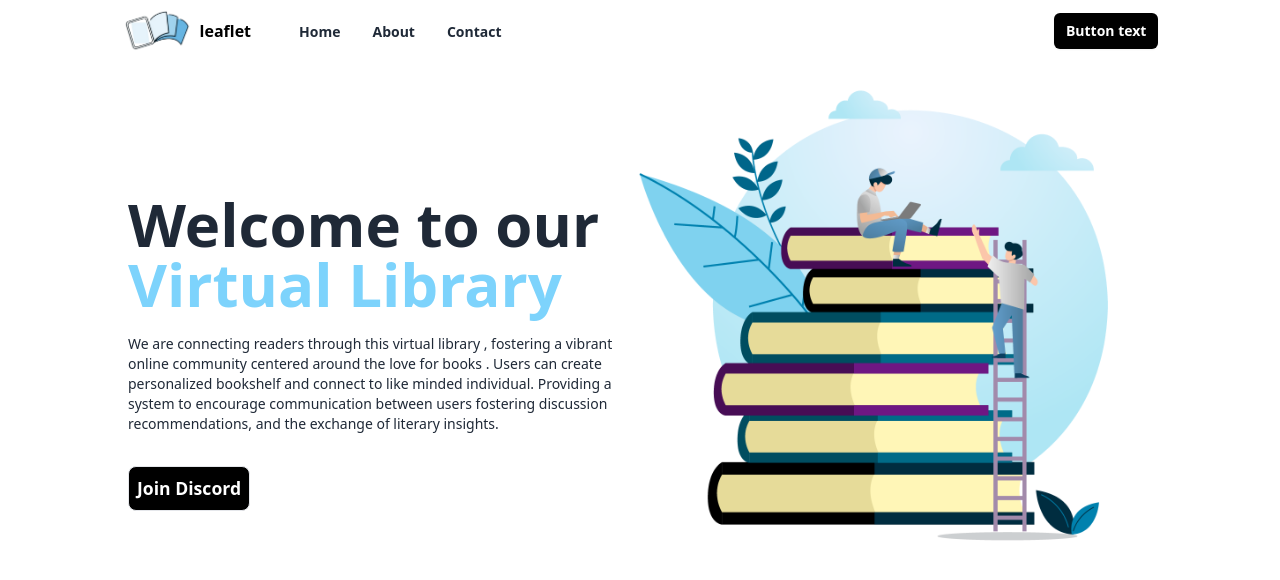
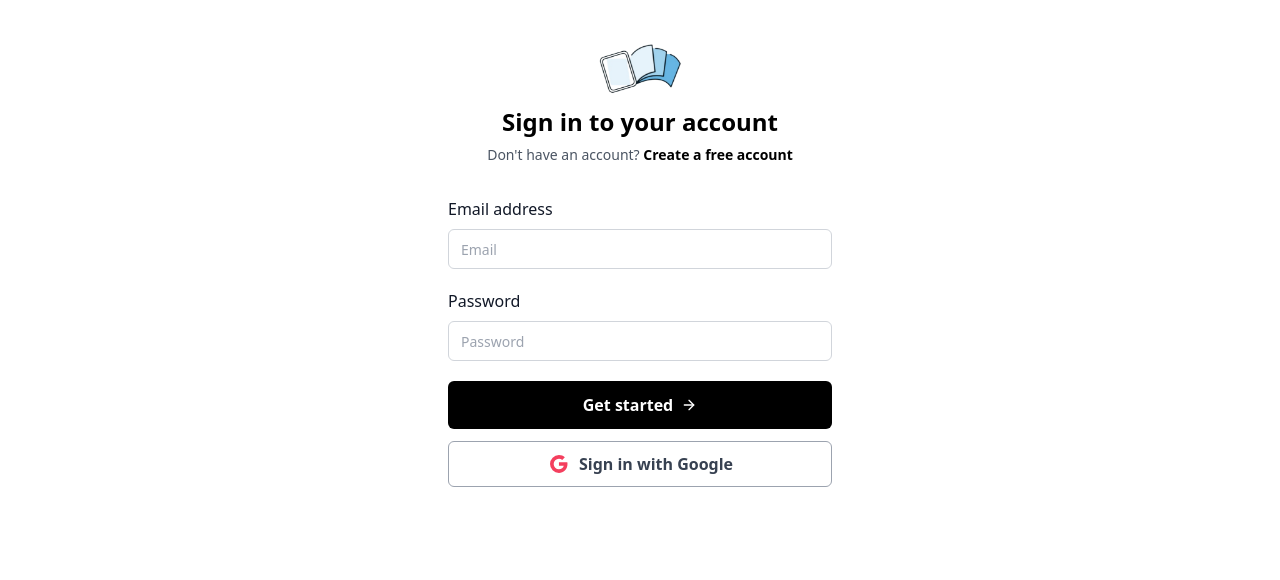
Before and after one commit to toffee-k21/leaflet, a React (Create React App) app: page / in a window 1280 px wide. Shown: the top 580 px of the page. Built offline with nearby package versions, Linux system fonts and the light colour scheme.

Commit message:
auth && validation

```diff
--- a/src/App.js
+++ b/src/App.js
@@ -13,11 +13,11 @@ function App() {
 const appRouter = createBrowserRouter([
   {
     path: "/",
-    element: <Home />,
+    element: <SignIn />,
   },
   {
-    path: "/sign",
-    element: <SignIn />,
+    path: "/Home",
+    element: <Home />,
   }]
 );
 
--- a/src/components/SignIn.js
+++ b/src/components/SignIn.js
@@ -1,11 +1,47 @@
-import React, { useState } from "react";
+import React, { useRef, useState } from "react";
 import leaflet from "../utils/img/leafletlogo.png";
+import {
+  createUserWithEmailAndPassword,
+  signInWithEmailAndPassword,
+} from "firebase/auth";
+import { auth } from "../utils/firebase";
+import { validate } from "../utils/validation";
 
 const SignIn = () => {
   const [isSignIn, setIsSignIn] = useState(true);
+  const email = useRef(null);
+  const name = useRef(null);
+  const password = useRef(null);
+
+  const [valid, setValid] = useState("");
+  const [err,setErr] = useState(null)
 
   const signhandler = () => {
     setIsSignIn(!isSignIn);
+  };
+
+  const handleSign = () => {
+    const validation = validate(email.current.value, password.current.value);
+    setValid(validation);
+    console.log(valid)
+
+    if (valid != null) return;
+
+    isSignIn
+      ? signInWithEmailAndPassword(
+          auth,
+          email.current.value,
+          password.current.value
+        )
+          .then((r) => console.log(r))
+          .catch((e) => setErr(e.message))
+      : createUserWithEmailAndPassword(
+          auth,
+          email.current.value,
+          password.current.value
+        )
+          .then((r) => console.log(r))
+          .catch((e) => setErr(e.message));
   };
 
   return (
@@ -29,7 +65,7 @@ const SignIn = () => {
                 Create a free account
               </a>
             </p>
-            <form class="mt-8" onSubmit={(e)=>e.preventDefault}>
+            <form class="mt-8" onSubmit={(e) => e.preventDefault}>
               <div class="space-y-5">
                 {isSignIn ? (
                   <div></div>
@@ -41,6 +77,7 @@ const SignIn = () => {
                     </label>
                     <div class="mt-2">
                       <input
+                        ref={name}
                         class="flex h-10 w-full rounded-md border border-gray-300 bg-transparent px-3 py-2 text-sm placeholder:text-gray-400 focus:outline-none focus:ring-1 focus:ring-gray-400 focus:ring-offset-1 disabled:cursor-not-allowed disabled:opacity-50"
                         type="text"
                         placeholder="Name"
@@ -55,6 +92,7 @@ const SignIn = () => {
                   </label>
                   <div class="mt-2">
                     <input
+                      ref={email}
                       class="flex h-10 w-full rounded-md border border-gray-300 bg-transparent px-3 py-2 text-sm placeholder:text-gray-400 focus:outline-none focus:ring-1 focus:ring-gray-400 focus:ring-offset-1 disabled:cursor-not-allowed disabled:opacity-50"
                       type="email"
                       placeholder="Email"
@@ -67,25 +105,23 @@ const SignIn = () => {
                       {" "}
                       Password{" "}
                     </label>
-                    <a
-                      href="#"
-                      title=""
-                      class="text-sm font-semibold text-black hover:underline"
-                    >
-                      {" "}
-                      Forgot password?{" "}
-                    </a>
                   </div>
                   <div class="mt-2">
                     <input
+                      ref={password}
                       class="flex h-10 w-full rounded-md border border-gray-300 bg-transparent px-3 py-2 text-sm placeholder:text-gray-400 focus:outline-none focus:ring-1 focus:ring-gray-400 focus:ring-offset-1 disabled:cursor-not-allowed disabled:opacity-50"
                       type="password"
                       placeholder="Password"
                     />
                   </div>
                 </div>
+                {valid != null && (
+                  <div className="text-red-400">{valid}</div>
+                )}
+                <div className="text-red-400">{err}</div>
                 <div>
                   <button
+                  onClick={handleSign}
                     type="button"
                     class="inline-flex w-full items-center justify-center rounded-md bg-black px-3.5 py-2.5 font-semibold leading-7 text-white hover:bg-black/80"
                   >
--- a/src/utils/firebase.js
+++ b/src/utils/firebase.js
@@ -1,6 +1,7 @@
 // Import the functions you need from the SDKs you need
 import { initializeApp } from "firebase/app";
 import { getAnalytics } from "firebase/analytics";
+import { getAuth } from "firebase/auth"
 // TODO: Add SDKs for Firebase products that you want to use
 // https://firebase.google.com/docs/web/setup#available-libraries
 
@@ -19,3 +20,4 @@ const firebaseConfig = {
 // Initialize Firebase
 const app = initializeApp(firebaseConfig);
 const analytics = getAnalytics(app);
+export const auth = getAuth(app)
--- /dev/null
+++ b/src/utils/validation.js
@@ -0,0 +1,9 @@
+export const validate = (email,password)=>{
+const emailValid = /^[\w-\.]+@([\w-]+\.)+[\w-]{2,4}$/.test(email)
+const passwordValid =/^(?=.*\d)(?=.*[a-z])(?=.*[A-Z])(?=.*[a-zA-Z]).{8,}$/.test(password)
+
+if(!emailValid) return "Email is not valid"
+if(!passwordValid) return "Password is not valid"
+
+return null
+}
```
